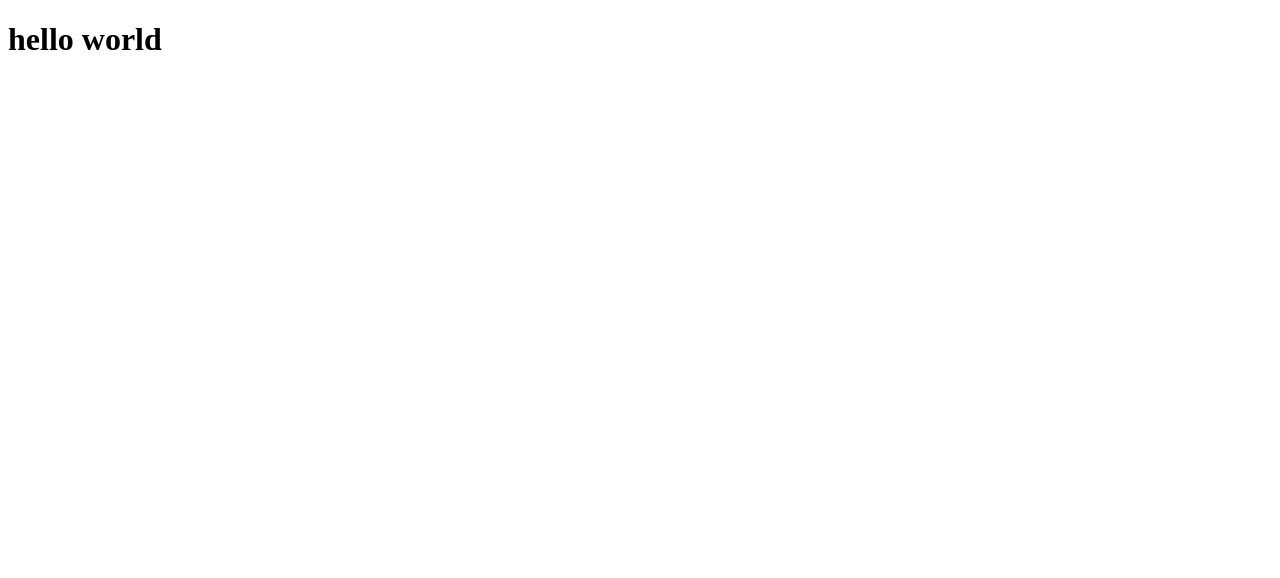
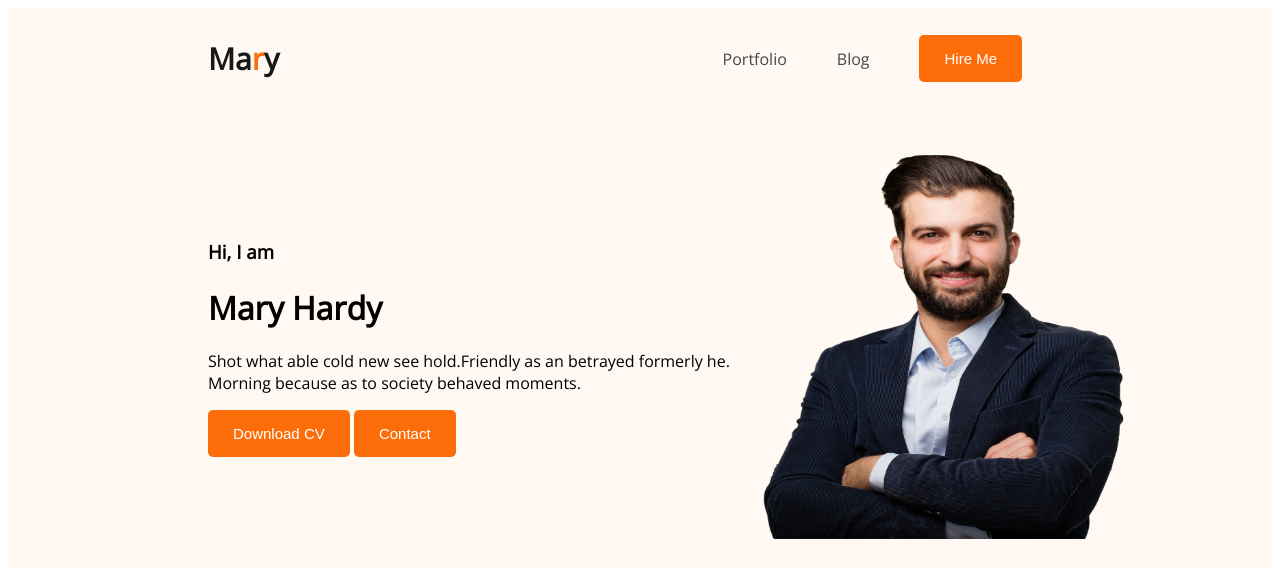
Before and after one commit to Khairulhasan111/portfolio-resources, a plain HTML site: page index.html in a window 1280 px wide. Drawn offline with nearby package versions, Linux system fonts and the light colour scheme.

Commit message:
banner added

```diff
--- a/index.html
+++ b/index.html
@@ -1,15 +1,57 @@
 <!DOCTYPE html>
 <html lang="en">
+
 <head>
     <meta charset="UTF-8">
     <meta name="viewport" content="width=device-width, initial-scale=1.0">
     <title>Portfolio</title>
+    <link rel="preconnect" href="https://fonts.googleapis.com">
+    <link rel="preconnect" href="https://fonts.gstatic.com" crossorigin>
+    <link href="https://fonts.googleapis.com/css2?family=Open+Sans&display=swap" rel="stylesheet">
+    <link rel="stylesheet" href="styles/style.css">
 </head>
+
 <body>
 
 
-    <header>
-        <h1>hello world</h1>
+    <header class="header">
+
+
+        <!-- nav section starts -->
+        <nav>
+
+            <h3 class="nav-title">Ma<span style="color: #FD6E0A;">r</span>y</h3>
+
+            <ul>
+                <li><a href="">Portfolio</a></li>
+                <li><a href="">Blog</a></li>
+                <li><button class="hire-btn">Hire Me</button></li>
+            </ul>
+
+        </nav>
+        <!-- nav section ends -->
+
+
+
+
+        <!-- banner section starts -->
+        <div class="banner">
+
+            <div>
+               <h3>Hi, I am</h3>
+               <h1>Mary Hardy</h1>
+               <p>Shot what able cold new see hold.Friendly as an betrayed formerly he. <br> Morning because as to society behaved moments.</p>
+               <button class="hire-btn">Download CV</button>
+               <button class="hire-btn">Contact</button>
+
+            </div>
+
+            <img class="banner-img" src="images/hardy.png" alt="">
+
+
+
+        </div>
+
     </header>
 
 
@@ -26,4 +68,5 @@
 
 
 </body>
+
 </html>
--- /dev/null
+++ b/styles/style.css
@@ -0,0 +1,70 @@
+/* common shared styles */
+
+body {
+    font-family: 'Open Sans', sans-serif;
+}
+
+/* =======> header styles */
+
+.header {
+    background: #FFF8F3;
+}
+
+/* ======> nav related styles */
+
+nav {
+    display: flex;
+    align-items: center;
+    justify-content: space-between;
+    margin: 0 200px;
+}
+
+.nav-title {
+    color: #181818;
+
+    font-size: 30px;
+    font-style: normal;
+    font-weight: 800;
+    line-height: normal;
+}
+
+nav>ul {
+    display: flex;
+    /* text-decoration: none; */
+    align-items: center;
+
+}
+
+nav li {
+    /* text-decoration: none; */
+    list-style: none;
+    margin-right: 50px;
+}
+
+nav a {
+    text-decoration: none;
+    color: #474747;
+}
+
+.hire-btn {
+    border-radius: 5px;
+    background: #FD6E0A;
+    padding: 15px 25px;
+    color: #FFFFFF;
+    border: 0;
+    font-size: 15px;
+}
+
+
+/* ====> Banner Section */
+
+.banner {
+    padding: 30px 30px 30px 200px;
+    display: flex;
+    align-items: center;
+}
+
+.banner-img {
+    width: 400px;
+    height: 400px;
+}
```
